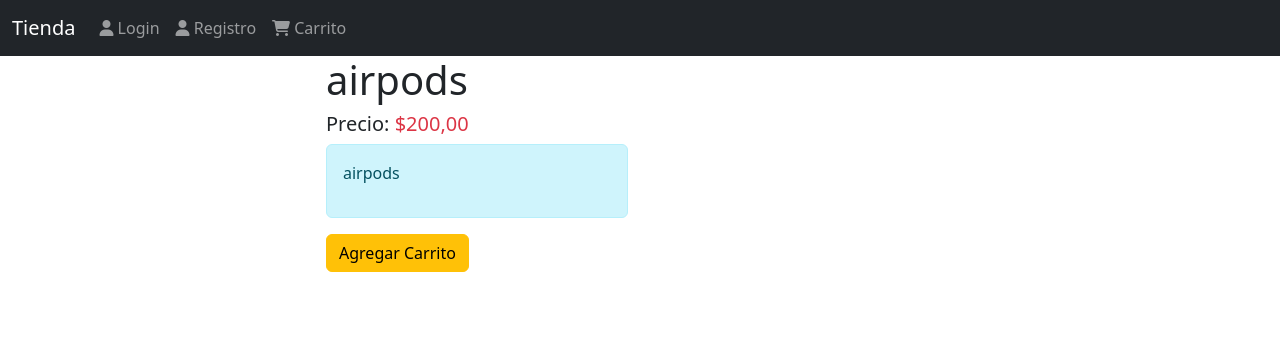
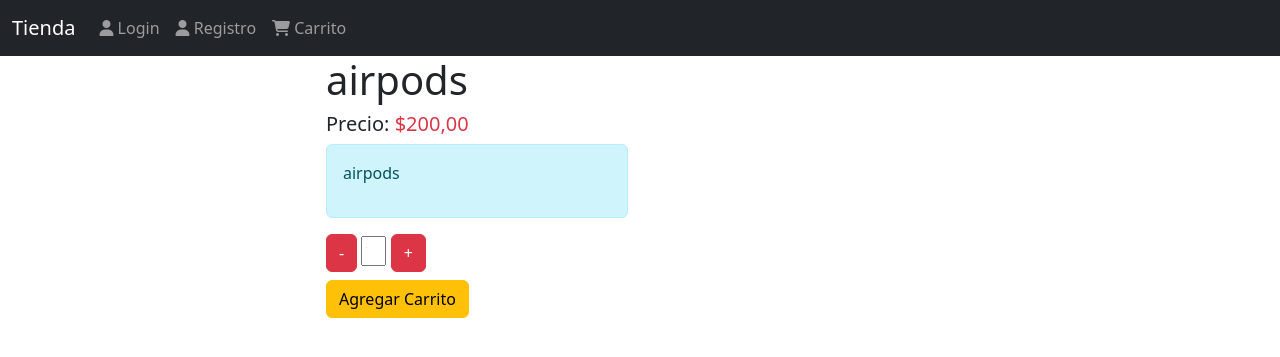
Before and after one commit to ElGlitches/Web_Django, a Django app: page /productos/airpods in a window 1280 px wide. Shown: the top 357 px of the page. Run offline with Django 4.2, Linux system fonts and the light colour scheme; data comes from the database, SQL or seed files in the repository; some libraries are stand-ins or nearby versions.

Commit message:
cantidad

```diff
--- a/Django/cart/templates/cart/snippets/add.html
+++ b/Django/cart/templates/cart/snippets/add.html
@@ -1,5 +1,30 @@
 <form action="{% url 'add' %}" method="post">
     {% csrf_token %}
     <input type="hidden" name="product_id" value="{{ product.id}}">
-    <button type="submit" class="btn btn-warning">Agregar Carrito</button>
+    <div>
+        <button type="button" class="btn btn-danger d-inline" id="remove"> - </button>
+        <input type="number"  value="1" class="form-control-1 col-sm-1 d-inline" id="quantity" name="quantity" readonly>
+        <button type="button" class="btn btn-danger d-inline" id="add"> + </button>
+    </div>
+    <div class="mt-2">
+        <button type="submit" class="btn btn-warning">Agregar Carrito</button>
+    </div>
 </form>
+
+<script>
+    const add = document.getElementById('add');
+    const remove = document.getElementById('remove');
+    const quantity = document.getElementById('quantity');
+
+    add.addEventListener('click',function(){
+        quantity.value = parseInt(quantity.value) +1
+    })
+    remove.addEventListener('click',function(){
+        value = parseInt(quantity.value)
+        if (value !=1){
+            value = value -1
+        }
+        quantity.value = value
+    })
+
+</script>
--- a/Django/cart/views.py
+++ b/Django/cart/views.py
@@ -19,8 +19,11 @@
 def add(request):
     cart = funcionCarrito(request)
     product = get_object_or_404(Product, pk=request.POST.get('product_id'))
+    quantity = request.POST.get('quantity', 1)
 
-    cart.products.add(product)
+    cart.products.add(product, through_defaults={
+        'quantity' : quantity
+    })
 
     return render(request, 'cart/add.html',{
         'product': product
```
Also changed, not shown: Django/cart/models.py (+10 -1 lines), Django/cart/templates/cart/cart.html (+5 -3 lines), Django/cart/migrations/0001_initial.py, Django/cart/migrations/0002_cart_products.py, Django/cart/migrations/0003_alter_cart_cart_id.py (deleted), Django/cart/migrations/0004_rename_product_cart_products.py (deleted), Django/db.sqlite3.
